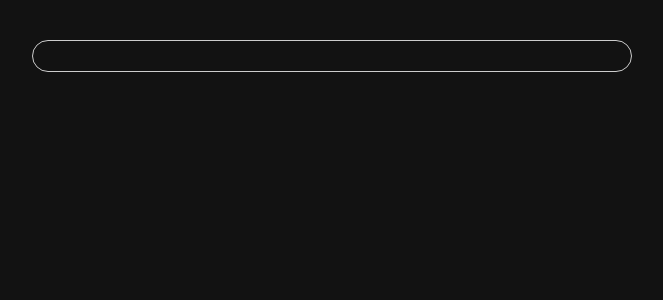
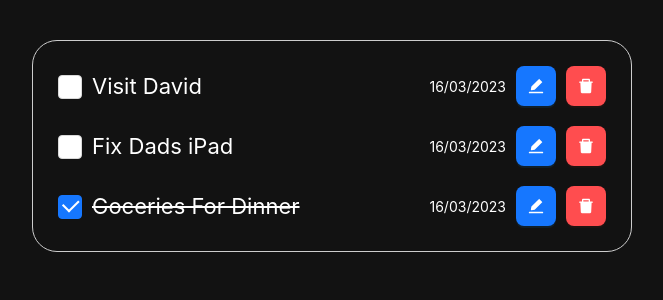
Before and after one commit to krits-dev/ant-design-todo, a React (Create React App) app: page / in a window 1280 px wide. Shown: the top 300 px of the page, without its empty margins (308-971 px from the left). Built offline with nearby package versions, Linux system fonts and the light colour scheme.

Commit message:
todo list component added

```diff
--- a/src/components/App/App.tsx
+++ b/src/components/App/App.tsx
@@ -1,9 +1,12 @@
+import { TodoList } from 'components'
 import './App.scss'
 
 function App() {
   return (
     <div className='bg-container'>
-      <div className='app-wrapper'></div>
+      <div className='app-wrapper'>
+        <TodoList />
+      </div>
     </div>
   )
 }
--- a/src/components/TodoItem/TodoItem.scss
+++ b/src/components/TodoItem/TodoItem.scss
@@ -4,6 +4,7 @@
   width: 100%;
   height: auto;
   display: flex;
+
   .checkbox-wrapper {
     margin-right: 10px;
     margin-top: 2px;
@@ -11,8 +12,15 @@
   .button-group {
     display: flex;
     margin-left: auto;
-    .button-wrapper:nth-child(1) {
+    .button-wrapper:nth-child(2) {
       margin-right: 10px;
+    }
+    .todo-item-date {
+      display: flex;
+      align-items: center;
+      font-size: 14px;
+      margin-right: 0;
+      padding-right: 10px;
     }
   }
 }
--- a/src/components/TodoItem/TodoItem.tsx
+++ b/src/components/TodoItem/TodoItem.tsx
@@ -9,12 +9,12 @@ interface IProps {
 }
 
 function TodoItem({ _id, description, complete, date }: IProps) {
-  console.log(description)
   return (
     <div className='todo-item-wrapper'>
       <Checkbox complete={complete} />
-      <Title task text={description} />
+      <Title task text={description} complete={complete} />
       <div className='button-group'>
+        <div className='todo-item-date'>{date}</div>
         <Button iconIs='edit' />
         <Button iconIs='delete' danger />
       </div>
--- /dev/null
+++ b/src/components/TodoList/TodoList.tsx
@@ -0,0 +1,25 @@
+import { useContext, Fragment } from 'react'
+import { TodoItem } from 'components'
+import { TodosContext, ITodosContext, ITodo } from 'provider/TodosProvider'
+
+function TodoList() {
+  const { todos } = useContext(TodosContext) as ITodosContext
+  return (
+    <div className='todo-list-wrapper'>
+      {todos?.map(({ _id, description, complete, date }: ITodo) => {
+        const todo = (
+          <Fragment key={_id}>
+            <TodoItem
+              description={description}
+              complete={complete}
+              date={date}
+            />
+          </Fragment>
+        )
+        return todo
+      })}
+    </div>
+  )
+}
+
+export default TodoList
--- /dev/null
+++ b/src/components/TodoList/index.ts
@@ -0,0 +1,3 @@
+import TodoList from './TodoList'
+
+export { TodoList }
--- a/src/components/UI/Checkbox/Checkbox.tsx
+++ b/src/components/UI/Checkbox/Checkbox.tsx
@@ -11,7 +11,7 @@ interface IProps {
 function CheckboxComponent({ complete, onChangeAction }: IProps) {
   return (
     <div className='checkbox-wrapper'>
-      <Checkbox onChange={onChangeAction} />
+      <Checkbox checked={complete} onChange={onChangeAction} />
     </div>
   )
 }
--- a/src/components/index.ts
+++ b/src/components/index.ts
@@ -1,4 +1,5 @@
 import { App } from './App'
 import { TodoItem } from './TodoItem'
+import { TodoList } from './TodoList'
 
-export { App, TodoItem }
+export { App, TodoItem, TodoList }
```
